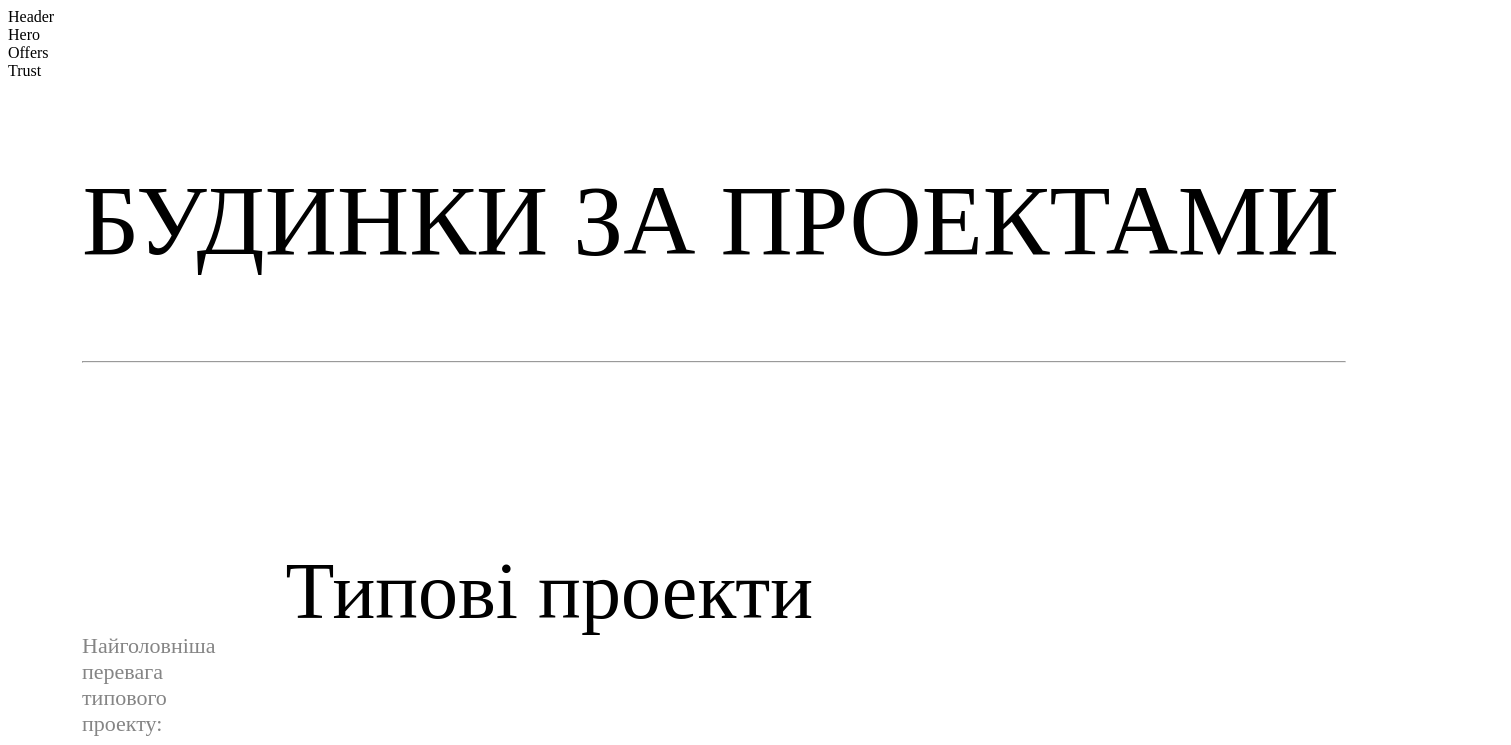
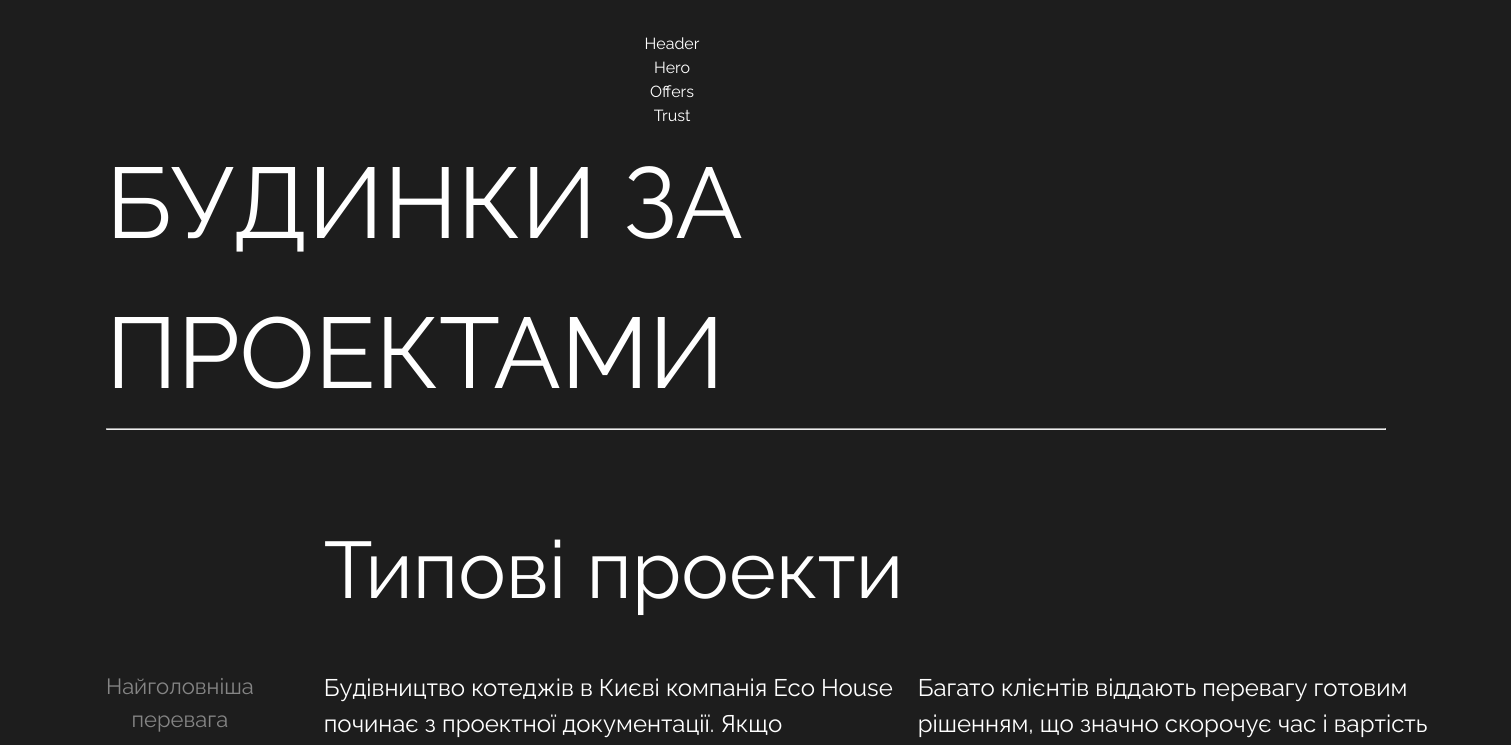
Before and after one commit to AsyaDev14/Eco-house, a React (Vite) app: page / in a window 1280 px wide. Shown: the top 745 px of the page, 1511 px wide, since content can reach past the window. Built offline with nearby package versions, Linux system fonts and the light colour scheme.

Commit message:
rechange root and bg

```diff
--- a/index.html
+++ b/index.html
@@ -1,13 +1,20 @@
 <!DOCTYPE html>
 <html lang="en">
+
 <head>
   <meta charset="UTF-8" />
   <link rel="icon" type="image/svg+xml" href="/vite.svg" />
   <meta name="viewport" content="width=device-width, initial-scale=1.0" />
+  <link rel="preconnect" href="https://fonts.googleapis.com">
+  <link rel="preconnect" href="https://fonts.gstatic.com" crossorigin>
+  <link href="https://fonts.googleapis.com/css2?family=Raleway:ital,wght@0,100..900;1,100..900&display=swap"
+    rel="stylesheet">
   <title>ECO HOUSE</title>
 </head>
+
 <body>
   <div id="root"></div>
   <script type="module" src="/src/main.jsx"></script>
 </body>
+
 </html>
--- a/package.json
+++ b/package.json
@@ -10,6 +10,7 @@
     "preview": "vite preview"
   },
   "dependencies": {
+    "normalize.css": "^8.0.1",
     "react": "^18.2.0",
     "react-dom": "^18.2.0",
     "styled-components": "^6.1.8"
--- a/src/App.css
+++ b/src/App.css
@@ -1,4 +1,8 @@
 #root {
-  max-width: 1920px;
+  max-width: 1280px;
   margin: 0 auto;
+  padding: 2rem;
+  text-align: center;
+  background-color: #1d1d1d;
+  color: white;
 }
--- a/src/index.css
+++ b/src/index.css
@@ -25,11 +25,8 @@ hr {
 
 a {
   font-weight: 500;
-  color: #646cff;
+
   text-decoration: inherit;
-}
-a:hover {
-  color: #535bf2;
 }
 
 body {
--- a/src/main.jsx
+++ b/src/main.jsx
@@ -1,7 +1,7 @@
 import React from "react";
 import ReactDOM from "react-dom/client";
 import App from "./App.jsx";
-
+import "../src/index.css";
 ReactDOM.createRoot(document.getElementById("root")).render(
   <React.StrictMode>
     <App />
```
Also changed, not shown: 1 other file (tests, documents, lock files or other folders). Lines whose indentation alone changed are shown as unchanged.
